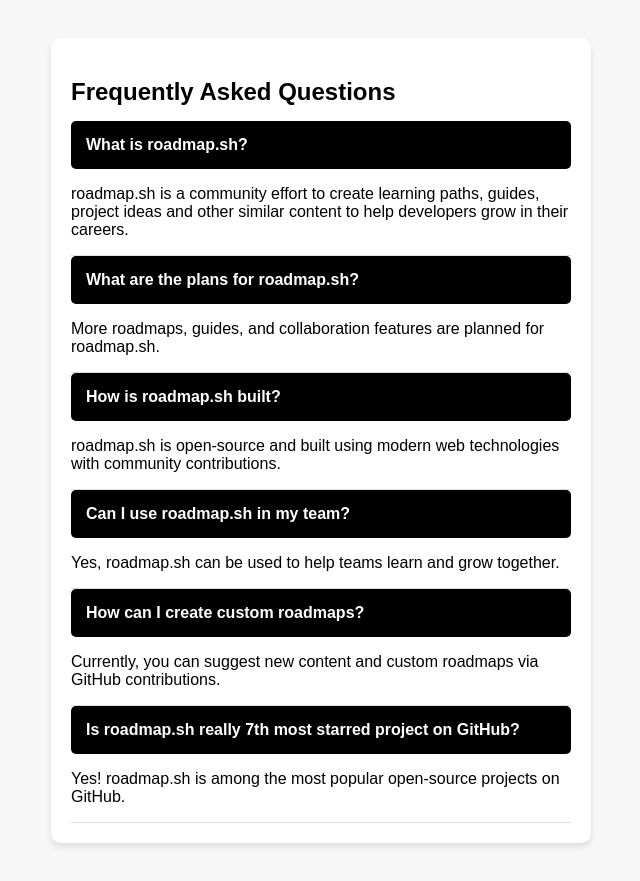
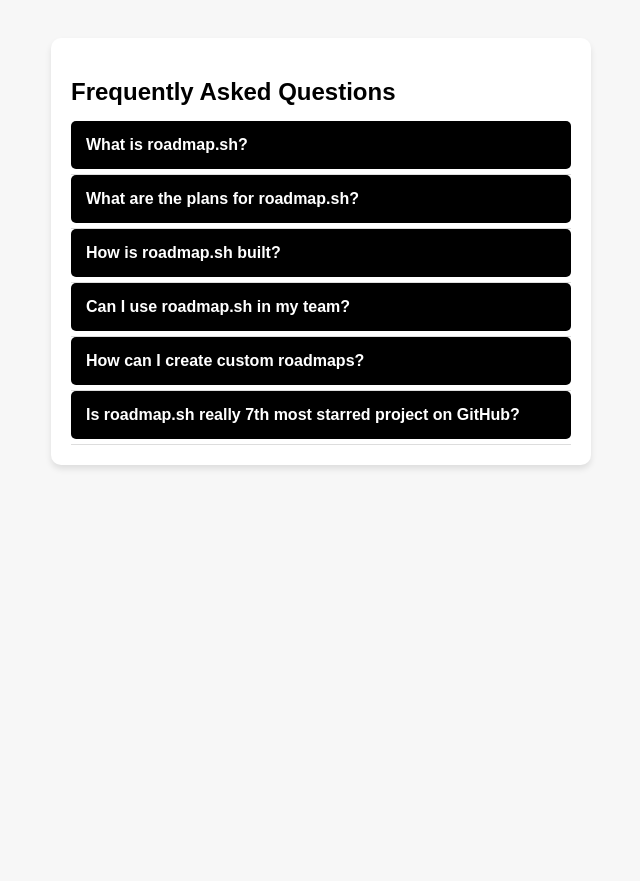
Before and after one commit to dev-sereti/Accordion, a plain HTML site: page index.html in a window 1280 px wide. Shown: the whole page, without its empty margins (319-959 px from the left). After the commit the page ends 800 px from the top, so only its background shows below. Drawn offline with Linux system fonts and the light colour scheme.

Commit message:
content  styled

```diff
--- a/styles.css
+++ b/styles.css
@@ -36,3 +36,11 @@
 .accordion label:hover {
   background: #444;
 }
+.accordion .content {
+  max-height: 0;
+  overflow: hidden;
+  transition: max-height 0.3s ease;
+  background: #f9f9f9;
+  border-radius: 5px;
+  padding: 0 15px;
+}
```
